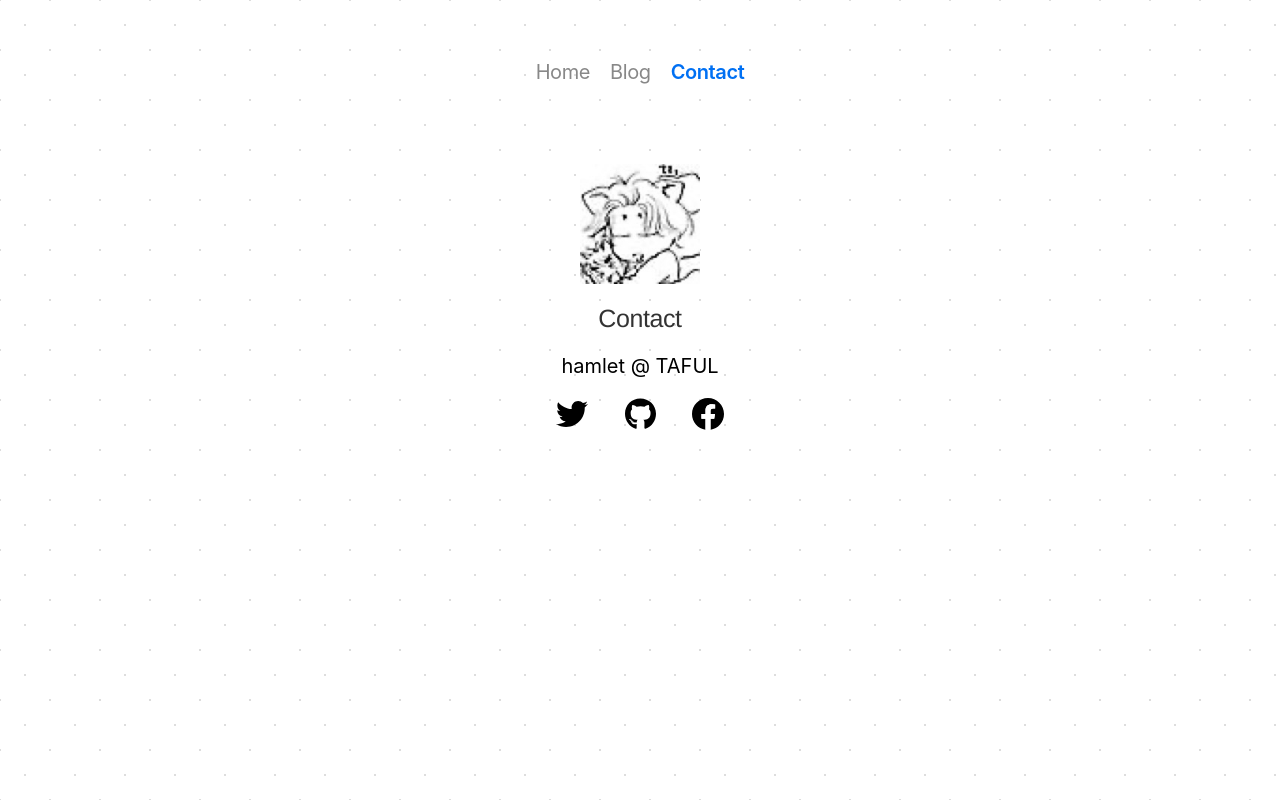
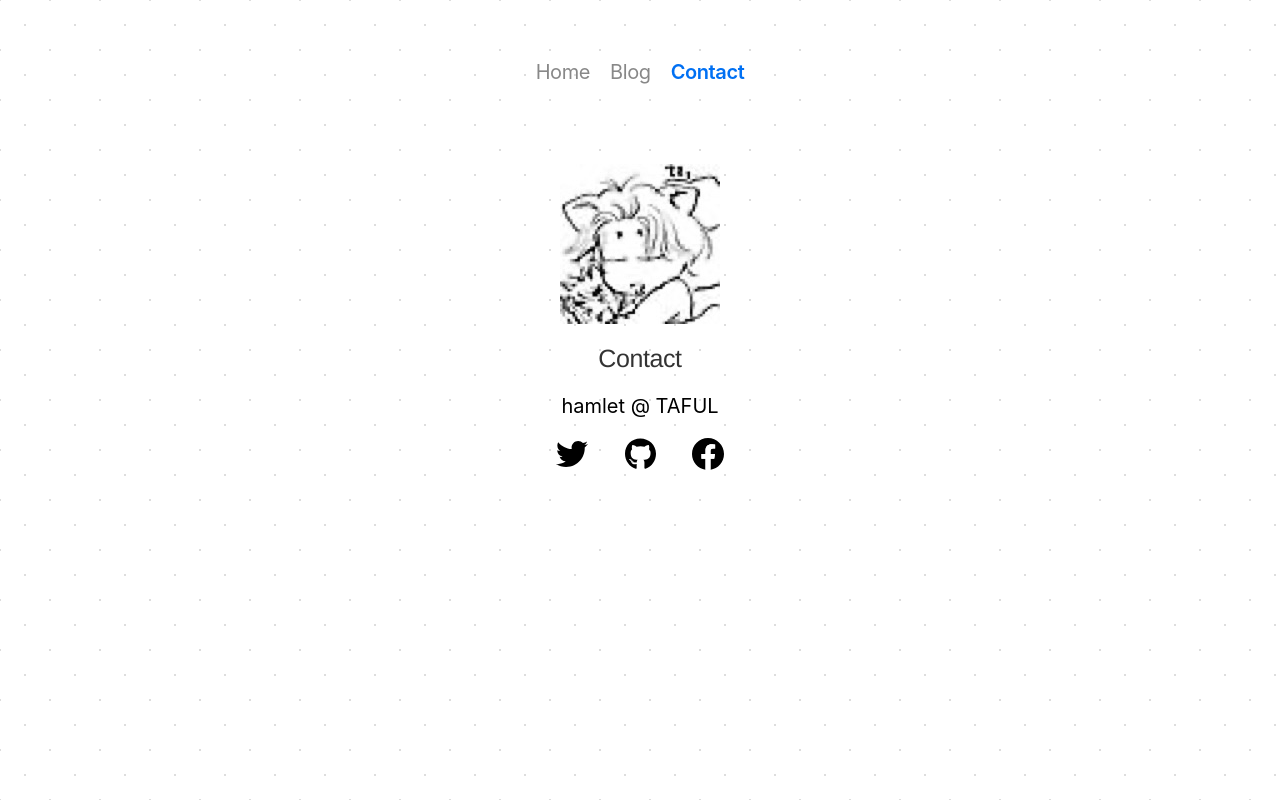
Before and after one commit to taful/notion-blog, a Next.js app: page /contact in a window 1280 px wide. Built offline with nearby package versions, Linux system fonts and the light colour scheme.

Commit message:
Update Avatar

```diff
--- a/src/styles/contact.module.css
+++ b/src/styles/contact.module.css
@@ -21,11 +21,11 @@
   display: block;
   text-align: center;
   margin: 1rem 0;
-  height: 120px;
+  height: 160px;
 }
 
 .avatar img {
-  height: 120px;
+  height: 160px;
 }
 
 .name {
```
